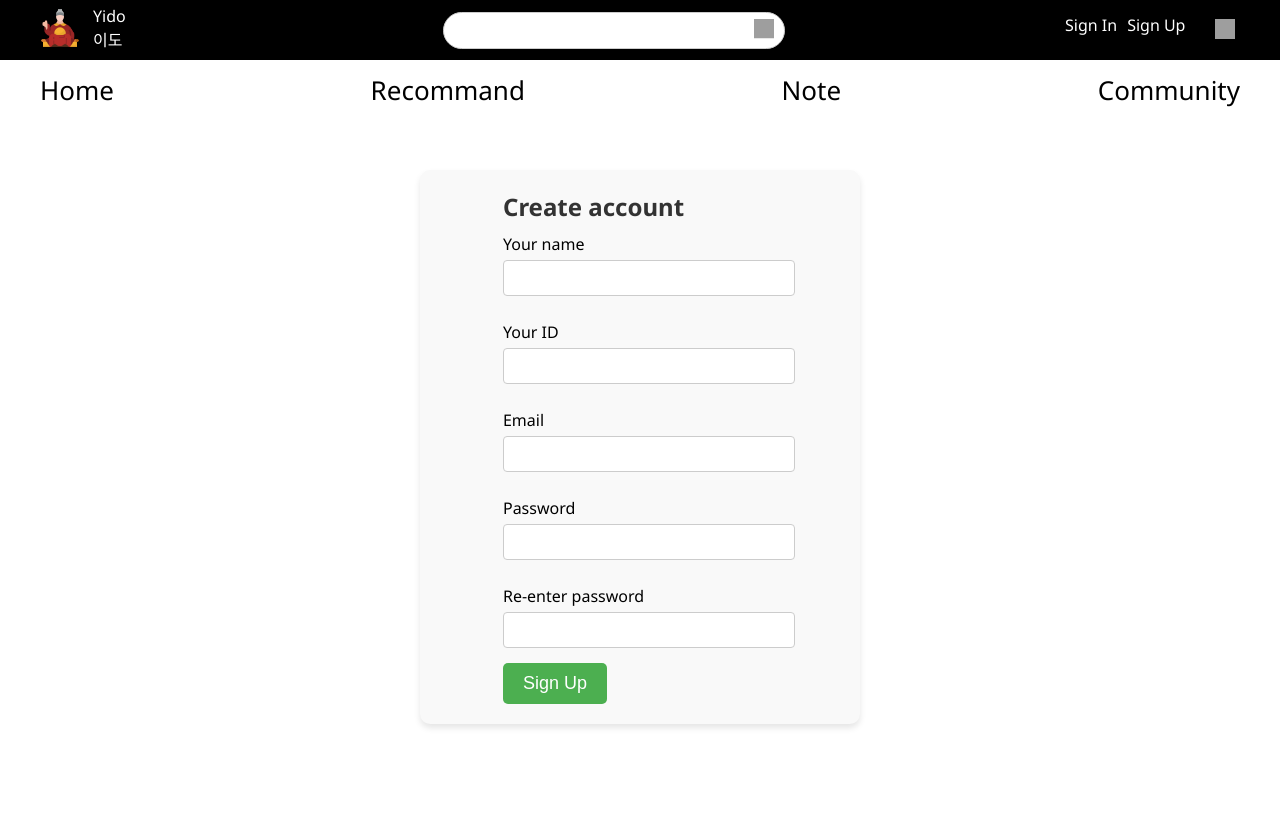
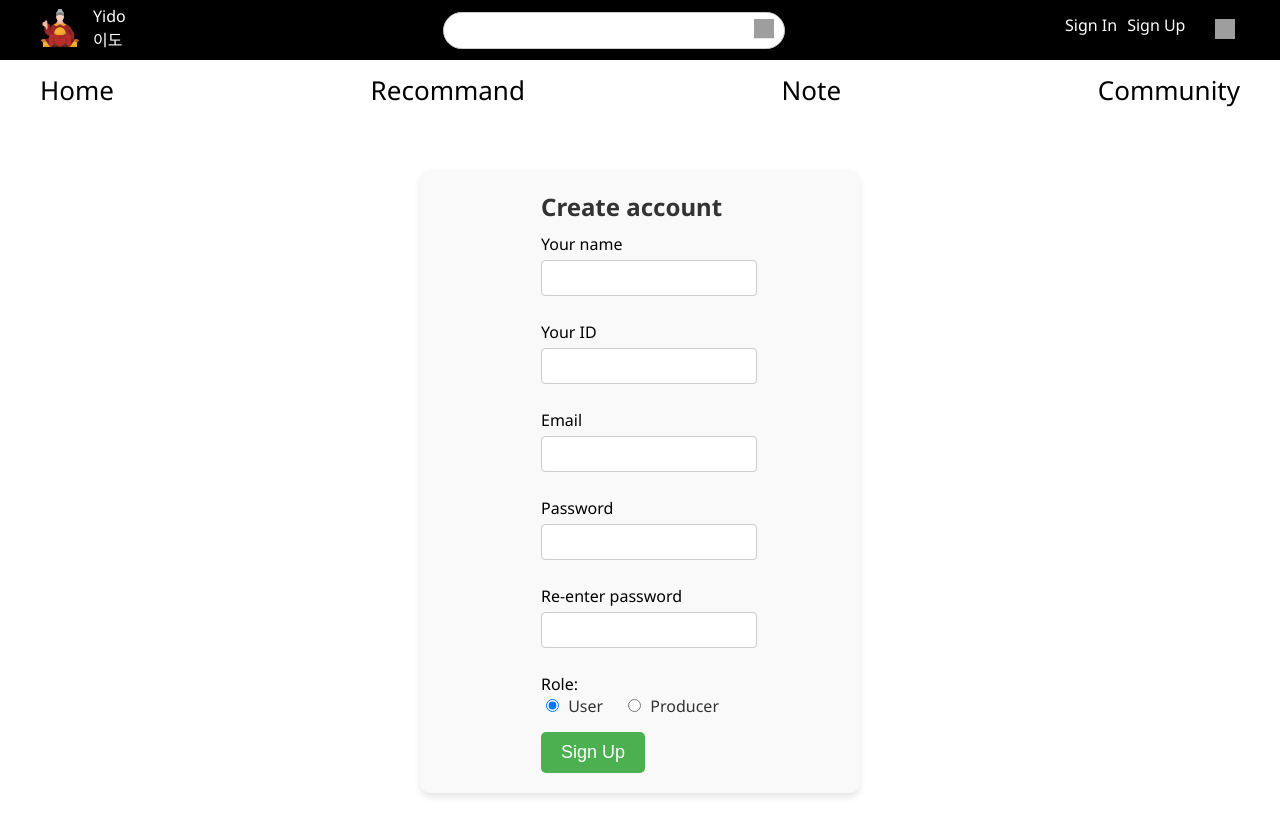
Before and after one commit to minu0897/capstone-yido, a React (Create React App) app: page /Signup in a window 1280 px wide. Shown: the top 836 px of the page. Built offline with nearby package versions, Linux system fonts and the light colour scheme; grey boxes are pictures that could not be loaded.

Commit message:
community 수정

```diff
--- a/src/pages/Signup/Signup.css
+++ b/src/pages/Signup/Signup.css
@@ -51,3 +51,21 @@
 .su-button:hover {
   background-color: #45a049;
 }
+
+.su-radio-group {
+  display: flex;
+  justify-content: start;
+  margin-bottom: 15px; /* Maintain consistent spacing */
+}
+
+.su-radio-group label {
+  margin-right: 20px; /* Space out the radio button options */
+  font-size: 16px; /* Match font size to other form labels */
+  color: #333; /* Consistent text color */
+  cursor: pointer; /* Indicates clickable options */
+}
+
+.su-radio-group input[type="radio"] {
+  margin-right: 5px; /* Small space between radio button and label text */
+  cursor: pointer;
+}
--- a/src/pages/Signup/Signup.jsx
+++ b/src/pages/Signup/Signup.jsx
@@ -102,6 +102,28 @@ const Signup = () => {
           onChange={e => setRePassword(e.target.value)}
         />
 
+<label className='su-span' htmlFor="role">Role:</label>
+        <div className="su-radio-group">
+          <label>
+            <input
+              type="radio"
+              name="role"
+              value="USER"
+              checked={role === 'USER'}
+              onChange={() => setRole('USER')}
+            /> User
+          </label>
+          <label>
+            <input
+              type="radio"
+              name="role"
+              value="PRODUCER"
+              checked={role === 'PRODUCER'}
+              onChange={() => setRole('PRODUCER')}
+            /> Producer
+          </label>
+        </div>
+
         <button className='su-button' type="submit">Sign Up</button>
       </form>
     </div>
```
